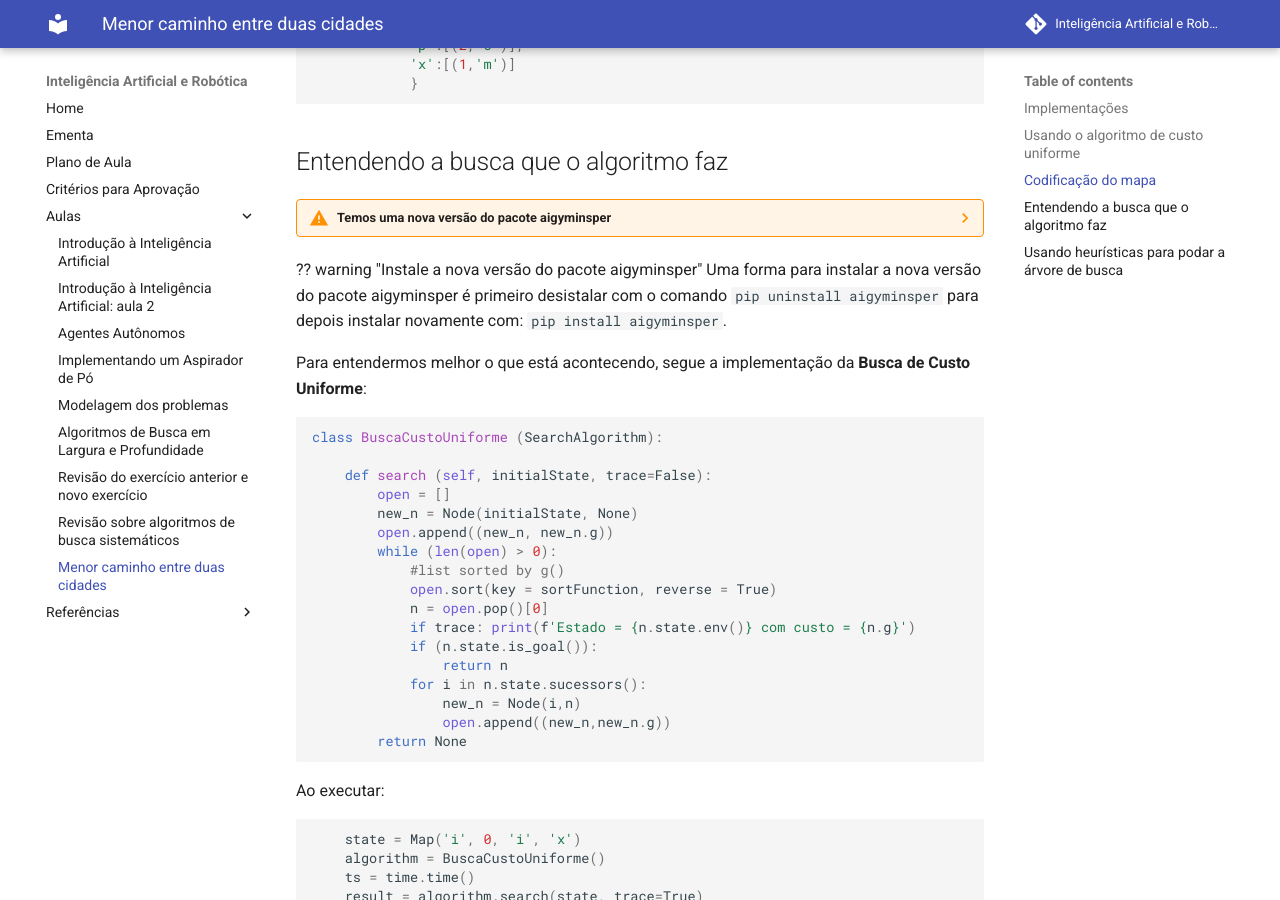
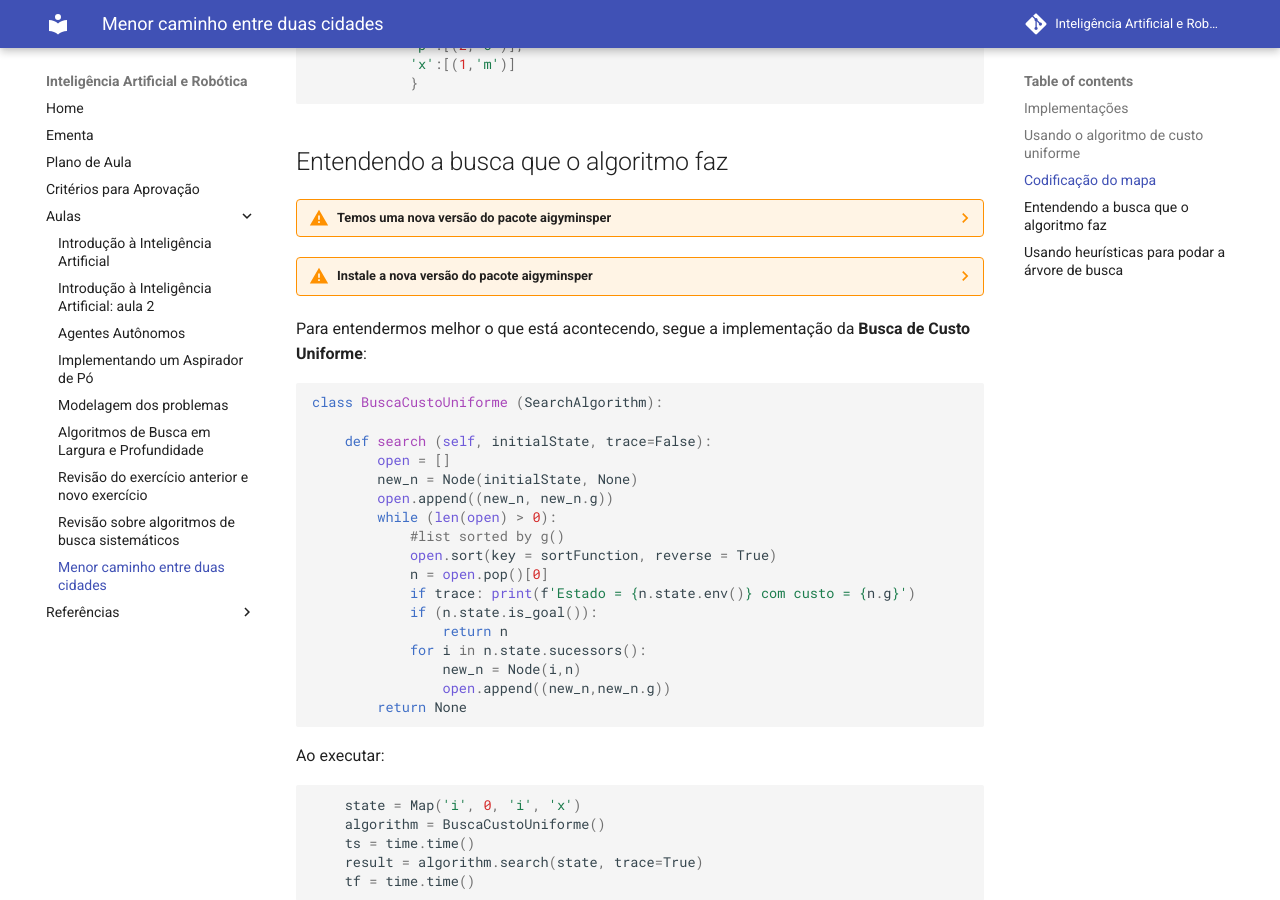
Before and after one commit to Insper/ia_bcc, an MkDocs documentation site: the page built from docs/aulas/08_heuristica/index.md, in a window 1280 px wide and 900 px high, scrolled down 2544 px. Built offline with MkDocs 1.6.1 and Material for MkDocs 9.7.7, drawn with Linux system fonts in a browser that asks for light colours; nearby versions of some CDN libraries; comment, search, counter and statistics services are not loaded.

Commit message:
pre aula 08

```diff
--- a/docs/aulas/08_heuristica/index.md
+++ b/docs/aulas/08_heuristica/index.md
@@ -90,7 +90,7 @@ Considere a definição abaixo como mapa para a sua implementação:
     Para entender melhor a forma de seleção dos nodos em abertos, foi adicionado ao método search dos algoritmos de busca um atributo chamado trace. O valor default para este atributo é False. Mas se você colocar True então o algoritmo imprime na tela dados sobre o nodo que foi retirado de abertos.
 
 
-?? warning "Instale a nova versão do pacote aigyminsper"
+??? warning "Instale a nova versão do pacote aigyminsper"
     Uma forma para instalar a nova versão do pacote aigyminsper é primeiro desistalar com o comando `pip uninstall aigyminsper` para depois instalar novamente com: `pip install aigyminsper`.
 
 
```
